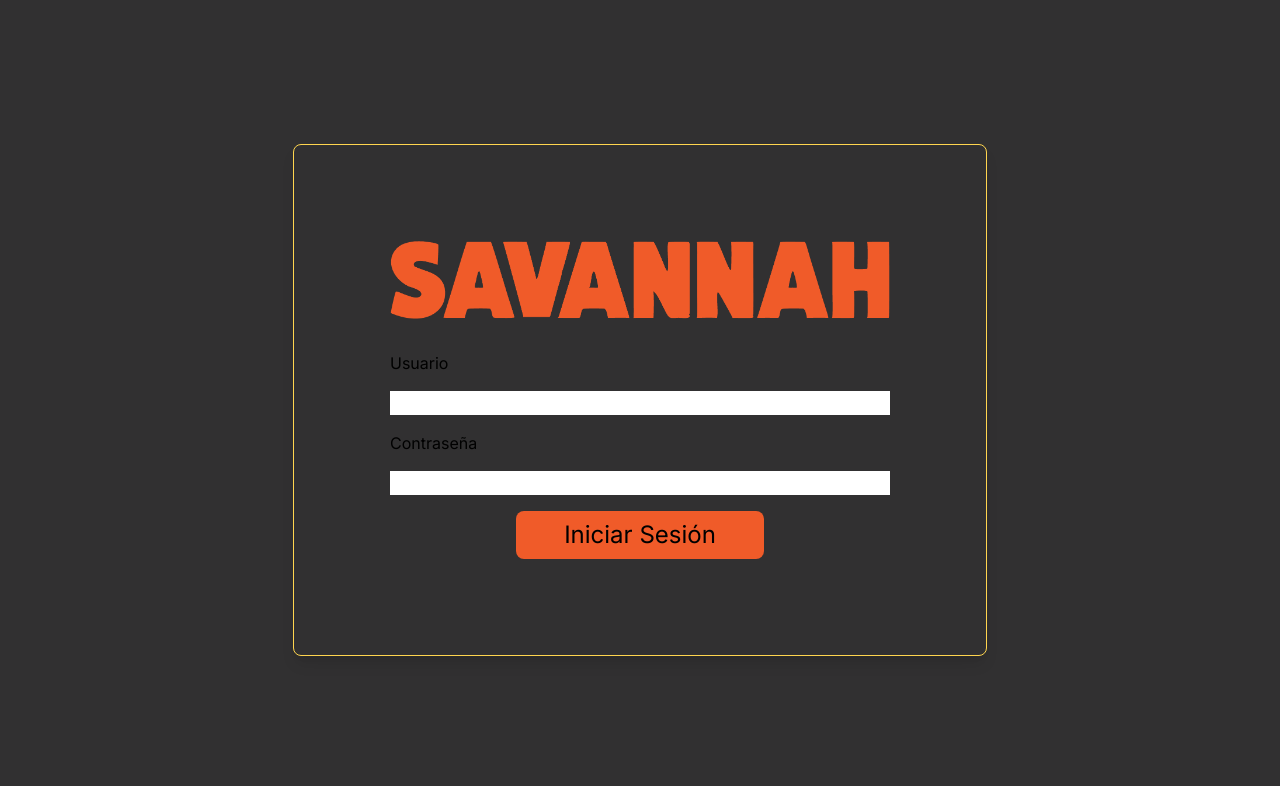
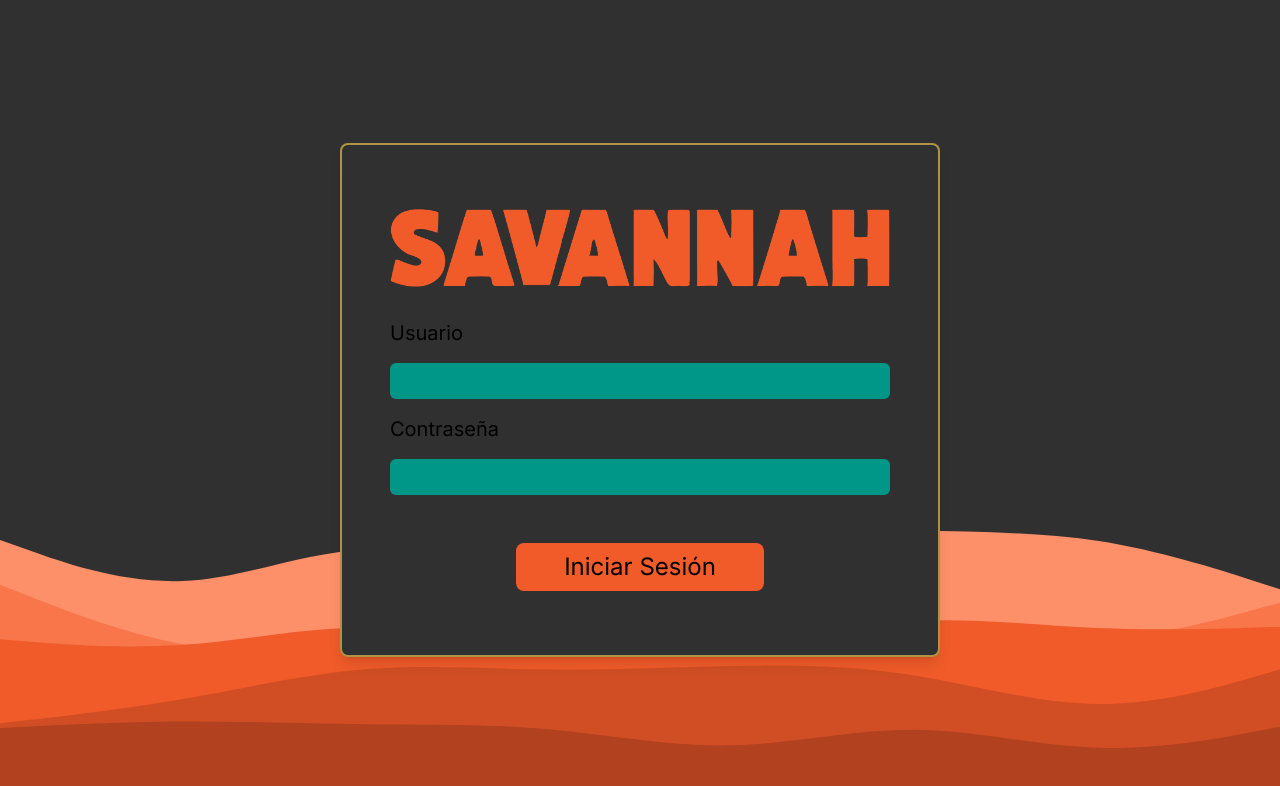
Before and after one commit to BrunoAlpezdev/CAPSTONE-MANAGER-APP-2024, a Next.js app in the folder gestorio/: page / in a window 1280 px wide. Shown: the top 786 px of the page. Built offline with nearby package versions, Linux system fonts and the light colour scheme.

Commit message:
refactor: Update global CSS styles and add background image to login page

```diff
--- a/gestorio/src/app/globals.css
+++ b/gestorio/src/app/globals.css
@@ -4,30 +4,23 @@
 
 :root {
   --foreground-rgb: 0, 0, 0;
-  --background-start-rgb: 214, 219, 220;
-  --background-end-rgb: 255, 255, 255;
 }
 
 @media (prefers-color-scheme: dark) {
   :root {
-    --foreground-rgb: 255, 255, 255;
-    --background-start-rgb: 0, 0, 0;
-    --background-end-rgb: 0, 0, 0;
+    --foreground-rgb: #F4F4F4;
+    --background: #313031;
   }
 }
 
 body {
-  color: rgb(var(--foreground-rgb));
-  background: linear-gradient(
-      to bottom,
-      transparent,
-      rgb(var(--background-end-rgb))
-    )
-    rgb(var(--background-start-rgb));
+  color: var(--foreground-rgb);
+  background: var(--background)
 }
 
-@layer utilities {
-  .text-balance {
-    text-wrap: balance;
-  }
+.fondo{
+  background-image: url('/background.svg');
+  background-repeat: no-repeat;
+  background-position: bottom;
+  background-size: 100%;
 }
--- /dev/null
+++ b/gestorio/src/app/home/page.tsx
@@ -0,0 +1,9 @@
+export default function HomePage() {
+  return(
+  <>
+    <div>
+        <h1>hola</h1>
+    </div>
+  </>
+  )
+}
--- a/gestorio/src/app/layout.tsx
+++ b/gestorio/src/app/layout.tsx
@@ -16,7 +16,7 @@ export default function RootLayout({
 }>) {
   return (
     <html lang="es">
-      <body className={inter.className}>{children}</body>
+      <body className={inter.className + ' overflow-hidden'}>{children}</body>
     </html>
   );
 }
--- a/gestorio/src/app/page.tsx
+++ b/gestorio/src/app/page.tsx
@@ -1,19 +1,28 @@
 "use client"
 
 import Image from "next/image";
+import { useRouter } from "next/navigation";
 
 export default function Home() {
+  const router = useRouter()
 
   const handleSubmit = (e: React.FormEvent<HTMLFormElement>) => {
     e.preventDefault();
 
+
+    router.push('/home')
+
   }
 
   return (
-    <main className="flex bg-Gris h-[100dvh] items-center justify-center p-24">
-      <section className="flex flex-col border bg-Gris border-Amarillo shadow-lg p-24 rounded-lg">
+    <main className="fondo flex bg-Gris w-[100dvw] h-[100dvh] items-center justify-center p-24">
+      <section className="flex flex-col border-2 bg-Gris border-Amarillo/60 shadow-lg px-12 py-16 rounded-lg">
+        {/*
+        TODO: REVISAR BG
+         */}
         <div className="flex justify-center items-center mb-8">
           <Image
+            priority
             src="/SAVANNALOGOpng.png"
             alt="Vercel Logo"
             width={500}
@@ -23,12 +32,13 @@ export default function Home() {
 
         <form onSubmit={handleSubmit} className="flex flex-col gap-4">
 
-          <label >Usuario</label>
-          <input type="email" />
-          <label >Contraseña</label>
-          <input type="password" className=""/>
+          <label className="text-xl">Usuario</label>
+          <input className="bg-Verde h-9 px-2 rounded-md" type="email" />
 
-          <button className="self-center text-2xl bg-Naranjo rounded-lg w-fit px-12 py-2">
+          <label className="text-xl">Contraseña</label>
+          <input className="bg-Verde h-9 px-2 rounded-md" type="password"/>
+
+          <button className="self-center text-2xl bg-Naranjo rounded-lg w-fit px-12 py-2 mt-8 transition hover:scale-105 hover:bg-Naranjo/90">
             Iniciar Sesión
           </button>
 
```
